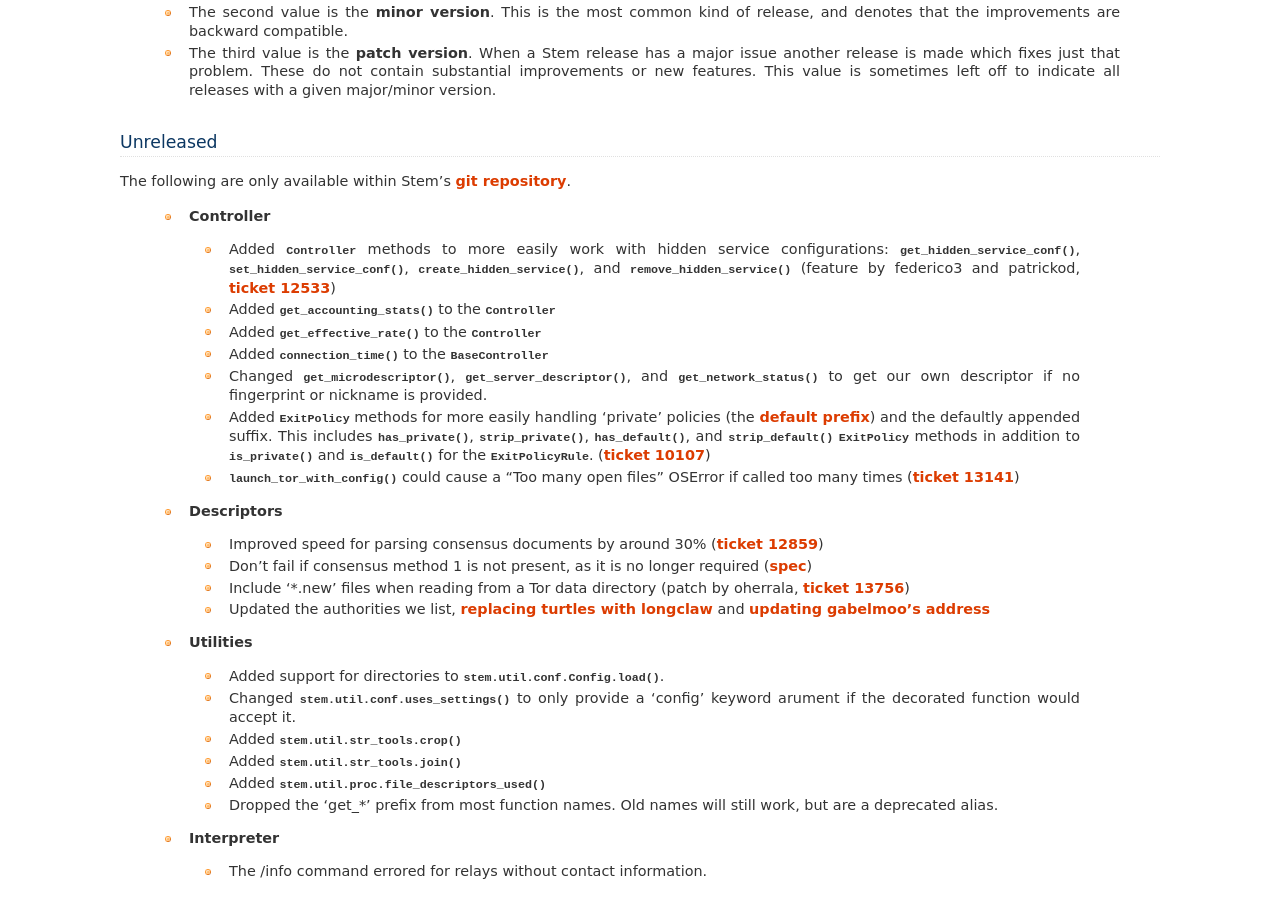
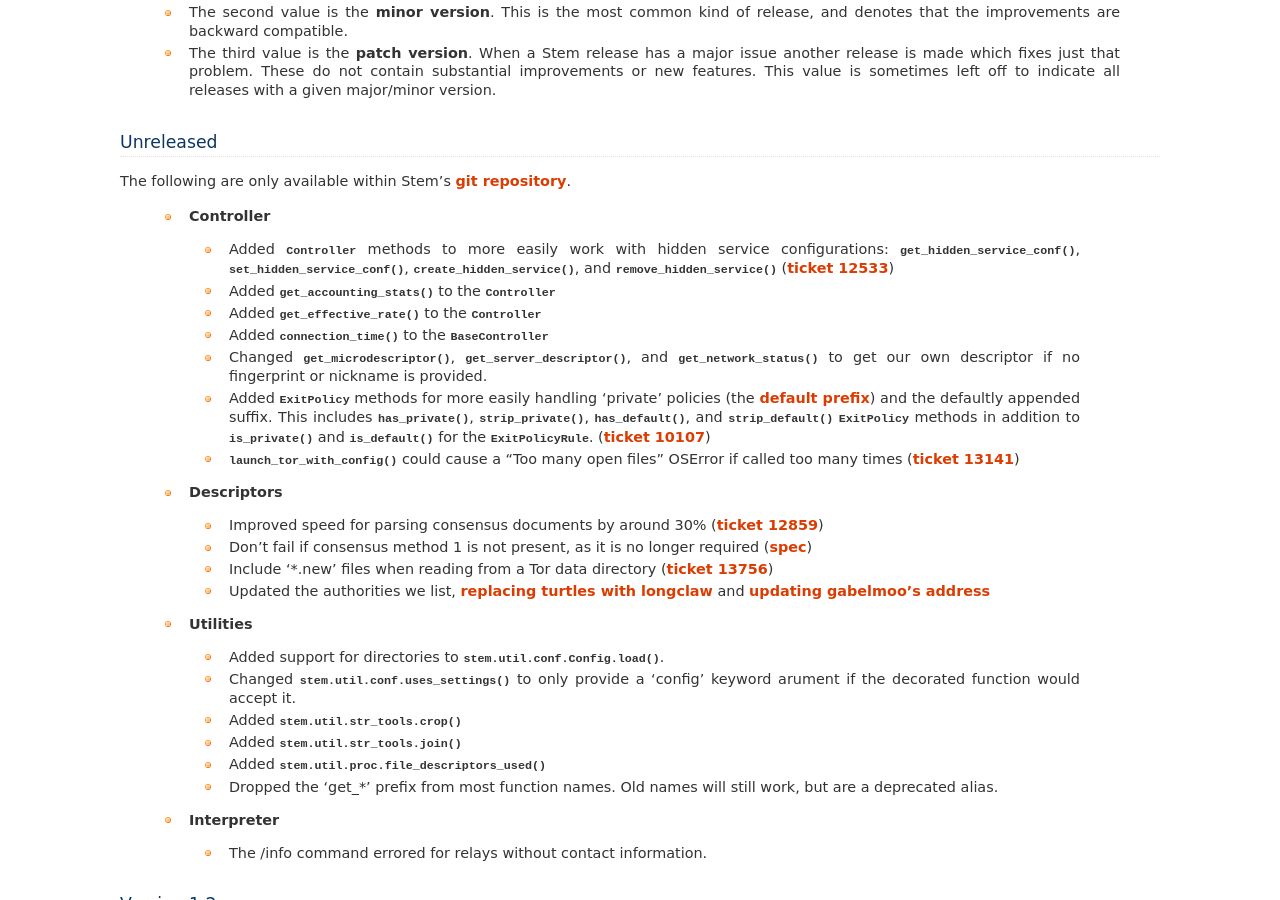
Before and after one commit to torproject/stem, a Sphinx documentation site: the page built from docs/change_log.rst, in a window 1280 px wide and 900 px high, scrolled down 489 px. Built offline with Sphinx 7.4.7, drawn with Linux system fonts in a browser that asks for light colours; some of the changed text lies outside the part shown.

Commit message:
Don't cite individuals on the change_log page
Recently I started including names on the changelog page. In backfilling people
for older contributions though I realized being consistent about this would
mean quite a bit more text. We already cite the ticket contributions came
from, so keeping this page to be just about what changed.

```diff
--- a/docs/change_log.rst
+++ b/docs/change_log.rst
@@ -42,7 +42,7 @@
 
  * **Controller**
 
-  * Added :class:`~stem.control.Controller` methods to more easily work with hidden service configurations: :func:`~stem.control.Controller.get_hidden_service_conf`, :func:`~stem.control.Controller.set_hidden_service_conf`, :func:`~stem.control.Controller.create_hidden_service`, and :func:`~stem.control.Controller.remove_hidden_service` (feature by federico3 and patrickod, :trac:`12533`)
+  * Added :class:`~stem.control.Controller` methods to more easily work with hidden service configurations: :func:`~stem.control.Controller.get_hidden_service_conf`, :func:`~stem.control.Controller.set_hidden_service_conf`, :func:`~stem.control.Controller.create_hidden_service`, and :func:`~stem.control.Controller.remove_hidden_service` (:trac:`12533`)
   * Added :func:`~stem.control.Controller.get_accounting_stats` to the :class:`~stem.control.Controller`
   * Added :func:`~stem.control.Controller.get_effective_rate` to the :class:`~stem.control.Controller`
   * Added :func:`~stem.control.BaseController.connection_time` to the :class:`~stem.control.BaseController`
@@ -54,7 +54,7 @@
 
   * Improved speed for parsing consensus documents by around 30% (:trac:`12859`)
   * Don't fail if consensus method 1 is not present, as it is no longer required (:spec:`fc8a6f0`)
-  * Include '\*.new' files when reading from a Tor data directory (patch by oherrala, :trac:`13756`)
+  * Include '\*.new' files when reading from a Tor data directory (:trac:`13756`)
   * Updated the authorities we list, `replacing turtles with longclaw <https://lists.torproject.org/pipermail/tor-talk/2014-November/035650.html>`_ and `updating gabelmoo's address <https://lists.torproject.org/pipermail/tor-talk/2014-September/034898.html>`_
 
  * **Utilities**
@@ -150,7 +150,7 @@
  * **Descriptors**
 
   * Added the `stem.descriptor.remote <api/descriptor/remote.html>`_ module.
-  * Added support for `TorDNSEL exit lists <api/descriptor/tordnsel.html>`_ (feature by arlolra, :trac:`8255`)
+  * Added support for `TorDNSEL exit lists <api/descriptor/tordnsel.html>`_ (:trac:`8255`)
   * The :class:`~stem.descriptor.reader.DescriptorReader` mishandled relative paths (:trac:`8815`)
 
  * **Utilities**
```
